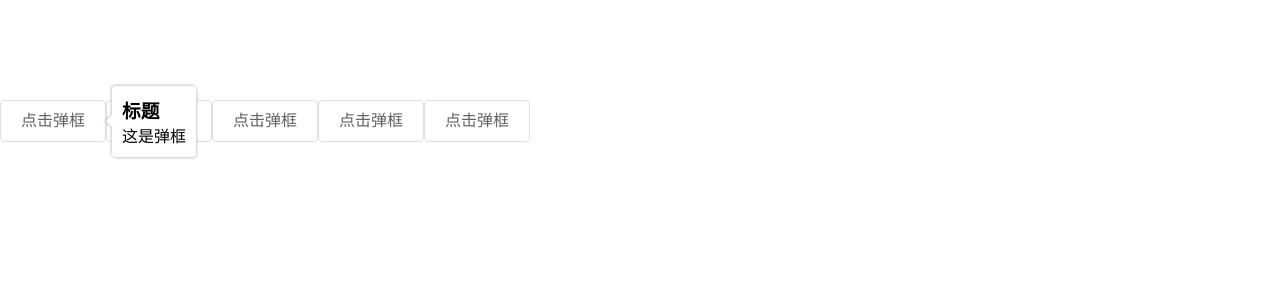
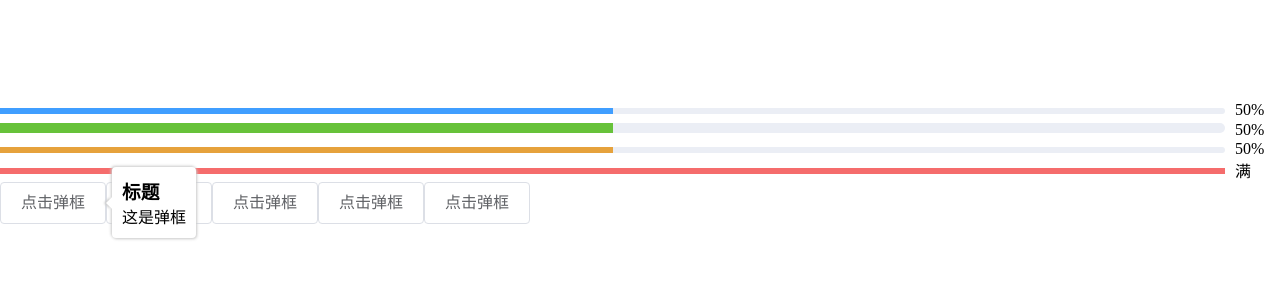
Before and after one commit to zhufengzhufeng/press, a Vue app in the folder zhu-ui-demo/: page / in a window 1280 px wide. Shown: the top 300 px of the page. Built offline with nearby package versions, Linux system fonts and the light colour scheme.

Commit message:
'popoverAndProgress'

```diff
--- a/zhu-ui-demo/src/App.vue
+++ b/zhu-ui-demo/src/App.vue
@@ -1,6 +1,9 @@
 <template>
 <div style="margin: 100px 0 800px">
-
+    <zh-progress :percentage="50" color="#409EFF"></zh-progress>
+    <zh-progress :percentage="50" :strokeWidth="10" color="#67C23A"></zh-progress>
+    <zh-progress :percentage="50" color="#E6A23C"></zh-progress>
+    <zh-progress :percentage="100" :format="formatFunc" color="#F56C6C"></zh-progress>
     <zh-popover
       placement="right"
       width = "200px"
@@ -64,6 +67,11 @@
 export default {
     data(){
       return {value1:true,value2:false,value3:false,value4:false,value5:false}
+    },
+    methods: {
+      formatFunc(percentage){
+        return percentage === 100 ? '满' : `${percentage}%`;
+      }
     }
 }
 </script>
```
Also changed, not shown: 5 other files (tests, documents, lock files or other folders).
